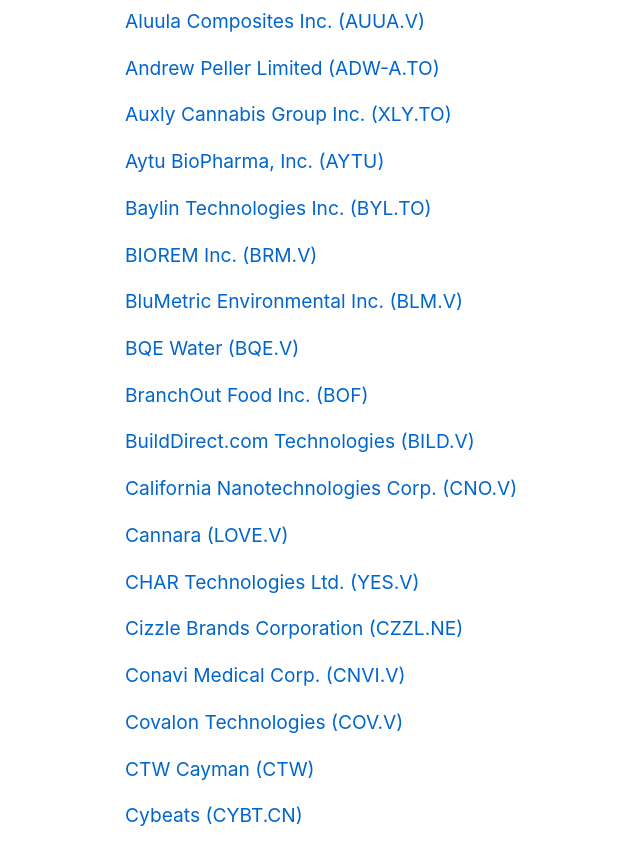
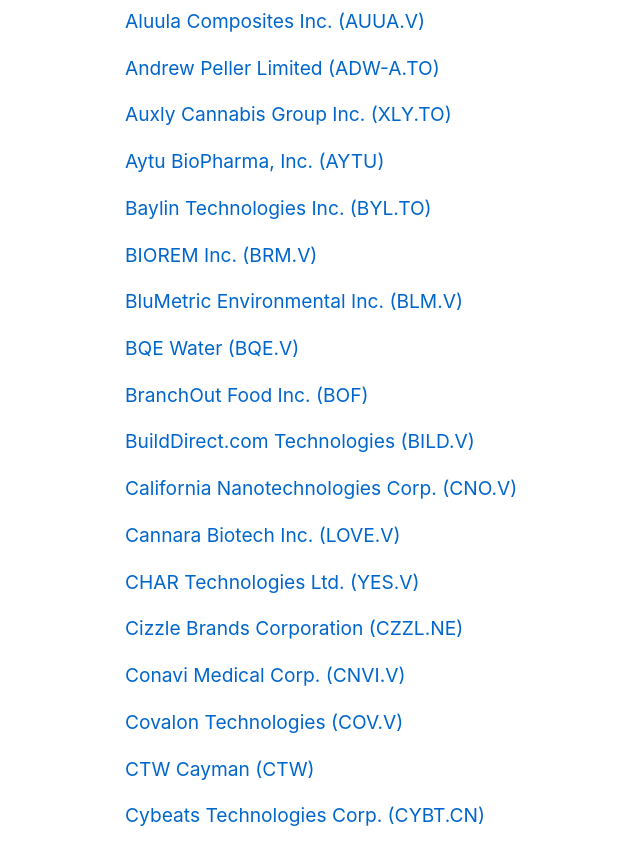
Before and after one commit to bdub800/stock-one-pagers, a plain HTML site: page index.html in a window 1280 px wide. Shown: the part 158-1022 px from the top of the page, without its empty margins (115-755 px from the left). Drawn offline with Linux system fonts and the light colour scheme.

Commit message:
change link titles

```diff
--- a/index.html
+++ b/index.html
@@ -52,13 +52,13 @@
     <li><a href="BOF.html">BranchOut Food Inc. (BOF)</a></li>
     <li><a href="BILD.V.html">BuildDirect.com Technologies (BILD.V)</a></li>
     <li><a href="CNO.V.html">California Nanotechnologies Corp. (CNO.V)</a></li>
-    <li><a href="LOVE.V.html">Cannara (LOVE.V)</a></li>
+    <li><a href="LOVE.V.html">Cannara Biotech Inc. (LOVE.V)</a></li>
     <li><a href="YES.V.html">CHAR Technologies Ltd. (YES.V)</a></li>
     <li><a href="CZZL.NE.html">Cizzle Brands Corporation (CZZL.NE)</a></li>
     <li><a href="CNVI.V.html">Conavi Medical Corp. (CNVI.V)</a></li>
     <li><a href="COV.V.html">Covalon Technologies (COV.V)</a></li>
     <li><a href="CTW.html">CTW Cayman (CTW)</a></li>
-    <li><a href="CYBT.CN.html">Cybeats (CYBT.CN)</a></li>
+    <li><a href="CYBT.CN.html">Cybeats Technologies Corp. (CYBT.CN)</a></li>
   </ul>
 </body>
 </html>
```
